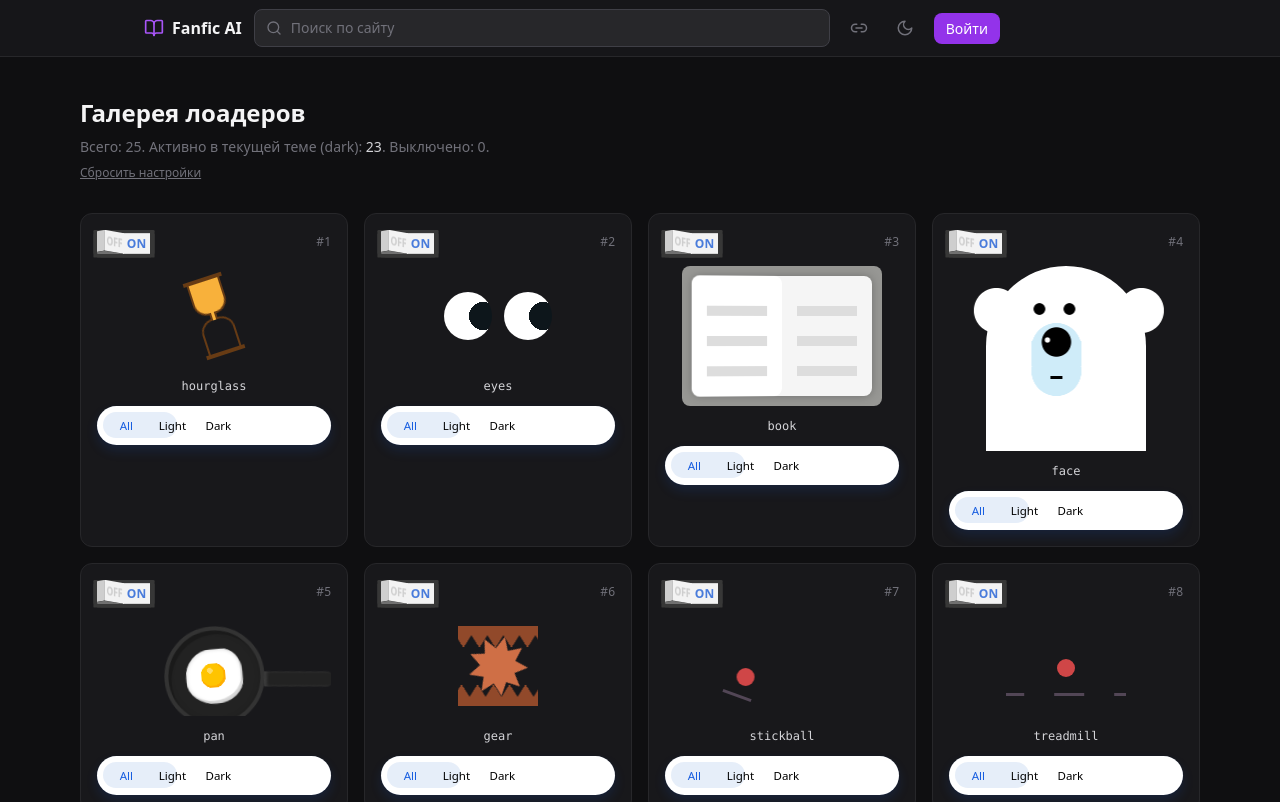
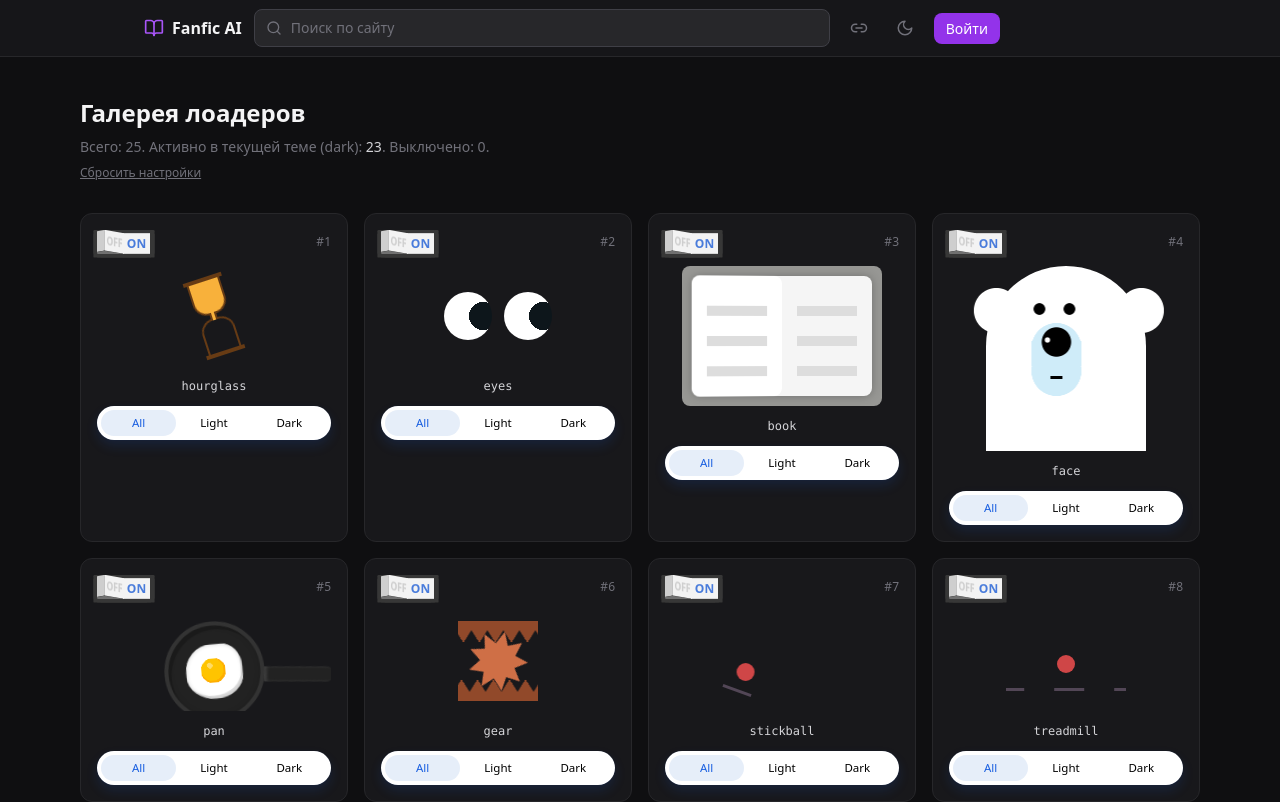
Before and after one commit to XelioX20/fanfic-ai-platform, a Next.js app: page /loaders in a window 1280 px wide. Shown: the top 802 px of the page. Built offline with nearby package versions, Linux system fonts and the light colour scheme.

Commit message:
fix: segmented tabs fill card width with flex, glider tracks correctly

```diff
--- a/src/app/loaders/controls.module.css
+++ b/src/app/loaders/controls.module.css
@@ -5,6 +5,7 @@
   display: inline-block;
   width: 4.5em;
   height: 2em;
+  -webkit-user-select: none;
   user-select: none;
 }
 
@@ -116,8 +117,10 @@
   box-shadow:
     0 0 1px 0 rgba(24, 94, 224, 0.15),
     0 6px 12px 0 rgba(24, 94, 224, 0.15);
-  padding: 0.4rem;
+  padding: 4px;
   border-radius: 99px;
+  width: 100%;
+  box-sizing: border-box;
 }
 
 .tabs * {
@@ -129,11 +132,12 @@
 }
 
 .tab {
+  flex: 1 1 0;
+  min-width: 0;
   display: flex;
   align-items: center;
   justify-content: center;
   height: 26px;
-  min-width: 46px;
   padding: 0 0.5rem;
   font-size: 0.72rem;
   color: black;
@@ -152,18 +156,19 @@
   color: #185ee0;
 }
 
-/* Glider position keyed off the checked radio index via data-selected on parent */
+/* Glider tracks the checked radio: width = 1/3 of the tabs content-box.
+   Base position is 4px inset (matches tabs padding). */
 .glider {
   position: absolute;
-  display: flex;
   height: 26px;
-  width: calc(33.333% - 0.267rem);
-  top: 0.4rem;
-  left: 0.4rem;
+  width: calc((100% - 8px) / 3);
+  top: 4px;
+  left: 4px;
   background-color: #e6eef9;
   z-index: 1;
   border-radius: 99px;
-  transition: 0.25s ease-out;
+  transition: transform 0.25s ease-out;
+  pointer-events: none;
 }
 
 .tabs[data-selected='0'] .glider { transform: translateX(0%); }
```
